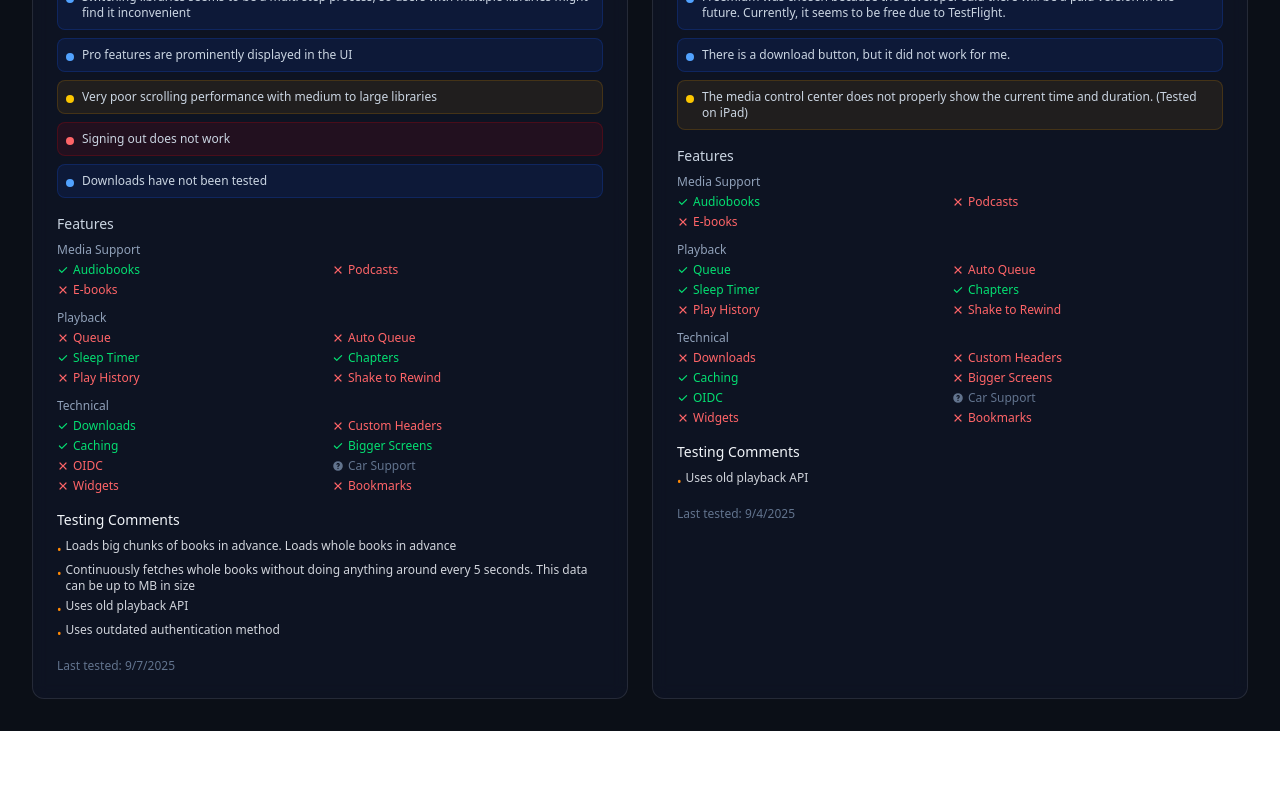
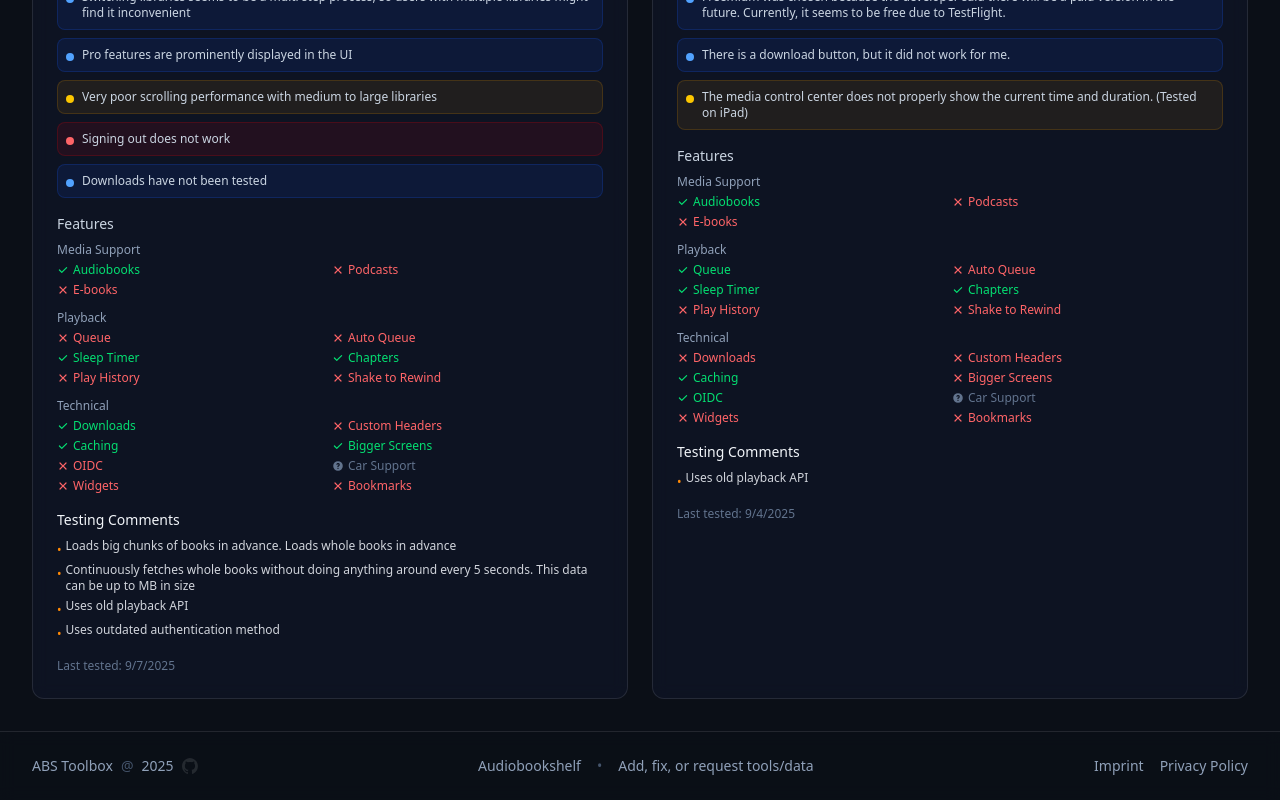
Before and after one commit to Vito0912/absToolbox, a Vue app in the folder web/: page /clients in a window 1280 px wide. Shown: the part 4776-5576 px from the top of the page. Before the commit the page ends 5507 px from the top, so only its background shows below. Built offline with nearby package versions, Linux system fonts and the light colour scheme.

Commit message:
Add Footer

```diff
--- a/web/src/App.vue
+++ b/web/src/App.vue
@@ -1,5 +1,7 @@
 <template>
-  <div class="min-h-screen bg-[#0b0f17] text-slate-100 antialiased">
+  <div
+    class="min-h-screen bg-[#0b0f17] text-slate-100 antialiased flex flex-col"
+  >
     <nav
       class="sticky top-0 z-40 border-b border-white/10 bg-[#0b0f17]/80 backdrop-blur"
     >
@@ -48,8 +50,14 @@
       </div>
     </nav>
 
-    <main class="mx-auto max-w-7xl px-4 py-8 sm:px-6 lg:px-8">
+    <main class="mx-auto max-w-7xl px-4 py-8 sm:px-6 lg:px-8 flex-1">
       <router-view />
     </main>
+
+    <Footer />
   </div>
 </template>
+
+<script setup lang="ts">
+import Footer from "./components/Footer.vue";
+</script>
--- /dev/null
+++ b/web/src/components/Footer.vue
@@ -0,0 +1,42 @@
+<template>
+  <footer
+    class="border-t border-white/10 bg-[#0b0f17]/80 backdrop-blur mt-auto"
+  >
+    <div class="mx-auto max-w-7xl px-4 py-6 sm:px-6 lg:px-8">
+      <div class="flex flex-col items-center justify-between gap-4 sm:flex-row">
+        <div class="flex items-center gap-2 text-sm text-slate-400">
+          <span>ABS Toolbox</span>
+          <span class="text-slate-600">@</span>
+          <span>{{ new Date().getFullYear() }}</span>
+          <a href="https://github.com/Vito0912/absToolbox">
+            <img
+              src="/logos/github-mark.svg"
+              alt="GitHub Logo"
+              class="w-4 h-4"
+            />
+          </a>
+        </div>
+
+        <div class="flex items-center gap-4 text-sm text-slate-400">
+          <a
+            href="https://github.com/advplyr/audiobookshelf"
+            target="_blank"
+            rel="noopener noreferrer"
+            class="hover:text-indigo-300 transition-colors"
+          >
+            Audiobookshelf
+          </a>
+          <span class="text-slate-600">•</span>
+          <a href="https://github.com/Vito0912/absToolbox">
+            <span>Add, fix, or request tools/data</span>
+          </a>
+        </div>
+
+        <div class="flex items-center gap-4 text-sm text-slate-400">
+          <a href="https://dittmar-ldk.de/about/impressum">Imprint</a>
+          <a href="https://dittmar-ldk.de/about/datenschutz">Privacy Policy</a>
+        </div>
+      </div>
+    </div>
+  </footer>
+</template>
--- a/web/src/views/ClientsView.vue
+++ b/web/src/views/ClientsView.vue
@@ -102,6 +102,7 @@
                   :src="client.iconLink"
                   :alt="`${client.name} icon`"
                   class="h-full w-full object-cover"
+                  rel="noopener noreferrer"
                   @error="handleImageError"
                 />
               </div>
```
Also changed, not shown: web/public/logos/github-mark.svg (added).
